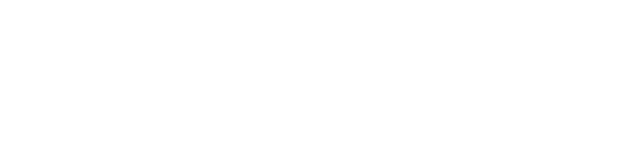
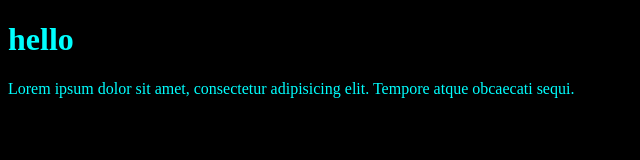
Before and after one commit to Yana-Kretsu/yana-test2, a plain HTML site: page index.html in a window 1280 px wide. Shown: the whole page, without its empty margins (0-640 px from the left). Drawn offline with Linux system fonts and the light colour scheme.

Commit message:
Adding H1 and P

```diff
--- a/index.html
+++ b/index.html
@@ -5,8 +5,13 @@
     <meta http-equiv="X-UA-Compatible" content="IE=edge">
     <meta name="viewport" content="width=device-width, initial-scale=1.0">
     <title>blablabla</title>
+    <link rel="stylesheet" href="./styles/styles.css">
 </head>
 <body>
+    <h1>hello</h1>
+    <p>
+        Lorem ipsum dolor sit amet, consectetur adipisicing elit. Tempore atque obcaecati sequi.
+    </p>
 
 </body>
 </html>
--- a/styles/styles.css
+++ b/styles/styles.css
@@ -1,4 +1,4 @@
 body {
-    background-color: yellow;
+    background-color: black;
     color: aqua;
 }
```
